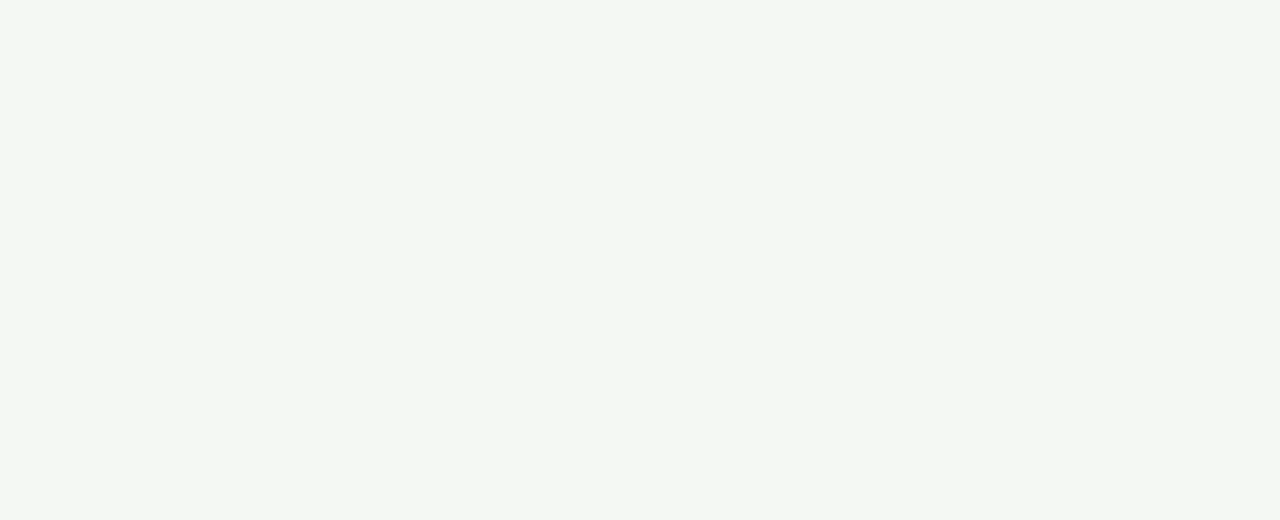
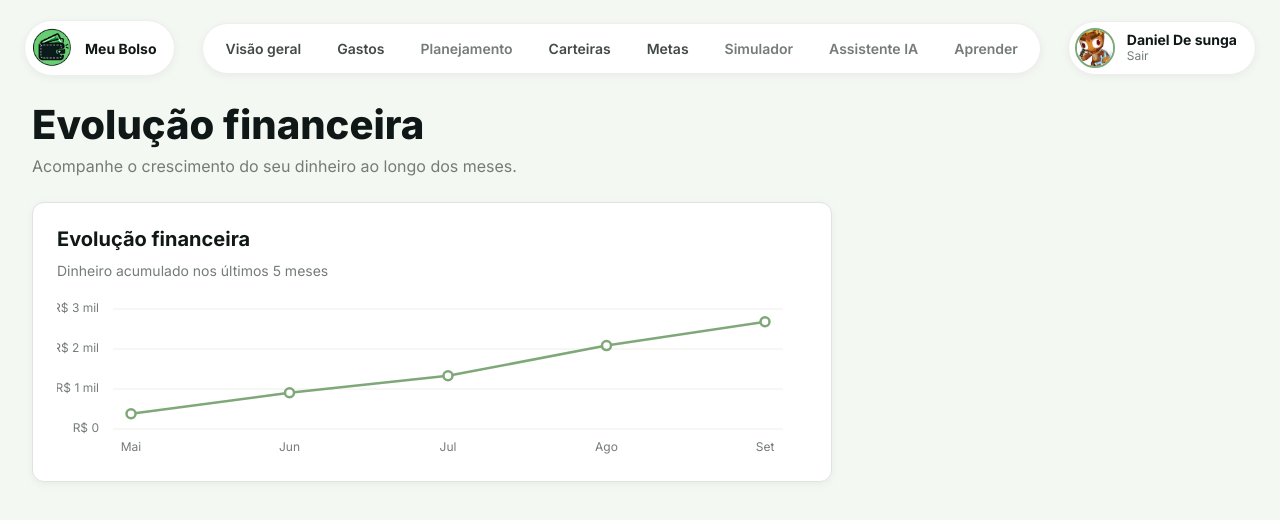
Before and after one commit to ICEI-PUC-Minas-PMGES-TI/pmg-es-2026-2-ti2-8183100-meu-bolso, a React (Vite) app in the folder Codigo/Frontend/: page /evolucao-financeira in a window 1280 px wide. Before the commit this address had no page. Shown: the top 520 px of the page. Built offline with nearby package versions, Linux system fonts and the light colour scheme.

Commit message:
feat: Integra pagina de Evolucao Financeira com CSS Modules e tema global

```diff
--- a/Codigo/Frontend/src/App.jsx
+++ b/Codigo/Frontend/src/App.jsx
@@ -9,6 +9,7 @@ import Dashboard from "./pages/Dashboard/Dashboard";
 import Carteiras from "./pages/Carteiras/Carteiras";
 import Gastos from "./pages/Gastos/Gastos";
 import Metas from "./pages/Metas/Metas";
+import EvolucaoFinanceira from "./pages/EvolucaoFinanceira/EvolucaoFinanceira";
 
 function App() {
   return (
@@ -24,6 +25,7 @@ function App() {
           <Route path="/carteiras" element={<Carteiras />} />
           <Route path="/gastos" element={<Gastos />} />
           <Route path="/metas" element={<Metas />} />
+          <Route path="/evolucao-financeira" element={<EvolucaoFinanceira />} />
 
           {/* Adicione quando criar as páginas:
           <Route path="/perfil" element={<Perfil />} />
--- /dev/null
+++ b/Codigo/Frontend/src/pages/EvolucaoFinanceira/EvolucaoFinanceira.jsx
@@ -0,0 +1,261 @@
+import { useState, useRef, useEffect, useMemo } from "react";
+
+import styles from "./EvolucaoFinanceira.module.css";
+
+// ============================================================
+// EVOLUÇÃO FINANCEIRA
+// ------------------------------------------------------------
+// Página que mostra o dinheiro acumulado ao longo dos meses em
+// um gráfico de linha. Segue o padrão das demais páginas
+// (componente funcional + CSS Module + classes globais do
+// global.css).
+//
+// TODO (back-end): substituir os dados de exemplo por chamadas
+// ao serviço de API (src/service/Api.js).
+// ============================================================
+
+// Dados de exemplo apenas para visualizar o layout.
+// Serão removidos quando a integração com a API for feita.
+const DADOS_PADRAO = [
+  { mes: "Mai", valor: 380 },
+  { mes: "Jun", valor: 905 },
+  { mes: "Jul", valor: 1330 },
+  { mes: "Ago", valor: 2085 },
+  { mes: "Set", valor: 2680 },
+];
+
+// Formata em reais: 2085 -> "R$ 2.085,00"
+function formatarReal(numero) {
+  return numero.toLocaleString("pt-BR", {
+    style: "currency",
+    currency: "BRL",
+  });
+}
+
+// Rótulo do eixo Y: 0 -> "R$ 0" | 1000 -> "R$ 1 mil"
+function formatarEixo(numero) {
+  return numero === 0 ? "R$ 0" : `R$ ${numero / 1000} mil`;
+}
+
+function GraficoEvolucao({
+  titulo = "Evolução financeira",
+  subtitulo = "Dinheiro acumulado nos últimos 5 meses",
+  dados = DADOS_PADRAO,
+  altura = 160,
+}) {
+  const areaRef = useRef(null);
+
+  // Largura real do gráfico (atualiza quando a tela muda de tamanho)
+  const [largura, setLargura] = useState(700);
+
+  // Índice do ponto sob o mouse (null = nenhum)
+  const [pontoAtivo, setPontoAtivo] = useState(null);
+
+  useEffect(() => {
+    const elemento = areaRef.current;
+    if (!elemento) return;
+
+    const observador = new ResizeObserver(([entrada]) => {
+      setLargura(entrada.contentRect.width);
+    });
+
+    observador.observe(elemento);
+    setLargura(elemento.getBoundingClientRect().width);
+
+    return () => observador.disconnect();
+  }, []);
+
+  // Espaços internos do gráfico
+  const margem = { topo: 12, direita: 24, base: 28, esquerda: 56 };
+  const recuo = 18; // afasta o primeiro e o último ponto das bordas
+  const larguraUtil = Math.max(largura - margem.esquerda - margem.direita, 10);
+  const alturaUtil = altura - margem.topo - margem.base;
+
+  // Eixo Y: marcas de R$ 1.000 em R$ 1.000
+  const { teto, marcas } = useMemo(() => {
+    const maior = Math.max(...dados.map((d) => d.valor), 1);
+    const teto = Math.ceil(maior / 1000) * 1000;
+    const marcas = [];
+
+    for (let v = 0; v <= teto; v += 1000) {
+      marcas.push(v);
+    }
+
+    return { teto, marcas };
+  }, [dados]);
+
+  function posicaoX(indice) {
+    if (dados.length === 1) {
+      return margem.esquerda + larguraUtil / 2;
+    }
+    const passo = (larguraUtil - recuo * 2) / (dados.length - 1);
+    return margem.esquerda + recuo + indice * passo;
+  }
+
+  function posicaoY(valor) {
+    return margem.topo + alturaUtil - (valor / teto) * alturaUtil;
+  }
+
+  // Cada ponto já com a posição calculada na tela
+  const pontos = dados.map((d, i) => ({
+    ...d,
+    x: posicaoX(i),
+    y: posicaoY(d.valor),
+  }));
+
+  const linha = pontos
+    .map((p, i) => `${i === 0 ? "M" : "L"}${p.x},${p.y}`)
+    .join(" ");
+
+  // Descobre qual ponto está mais perto do mouse
+  function handleMouseMove(event) {
+    const caixa = event.currentTarget.getBoundingClientRect();
+    const mouseX = event.clientX - caixa.left;
+
+    let maisPerto = 0;
+    let menorDistancia = Infinity;
+
+    pontos.forEach((p, i) => {
+      const distancia = Math.abs(p.x - mouseX);
+      if (distancia < menorDistancia) {
+        menorDistancia = distancia;
+        maisPerto = i;
+      }
+    });
+
+    setPontoAtivo(maisPerto);
+  }
+
+  function handleMouseLeave() {
+    setPontoAtivo(null);
+  }
+
+  const ponto = pontoAtivo !== null ? pontos[pontoAtivo] : null;
+
+  // Centraliza o tooltip no ponto sem deixar sair do card
+  // (a largura de 120px também está em .tooltip no CSS Module)
+  const larguraTooltip = 120;
+  const tooltipEsquerda = ponto
+    ? Math.min(
+        Math.max(ponto.x - larguraTooltip / 2, 0),
+        largura - larguraTooltip
+      )
+    : 0;
+
+  return (
+    <div className={`card ${styles.card}`}>
+      <div className={styles.cardTopo}>
+        <h3>{titulo}</h3>
+        <p className="texto-secundario texto-pequeno">{subtitulo}</p>
+      </div>
+
+      <div className={styles.grafico} ref={areaRef}>
+        <svg
+          className={styles.svg}
+          width={largura}
+          height={altura}
+          role="img"
+          aria-label={`${titulo}: ${dados
+            .map((d) => `${d.mes} ${formatarReal(d.valor)}`)
+            .join(", ")}`}
+          onPointerMove={handleMouseMove}
+          onPointerDown={handleMouseMove}
+          onPointerLeave={handleMouseLeave}
+        >
+          {/* Linhas de grade e valores do eixo Y */}
+          {marcas.map((valor) => (
+            <g key={valor}>
+              <line
+                className={styles.grade}
+                x1={margem.esquerda}
+                x2={largura - margem.direita}
+                y1={posicaoY(valor)}
+                y2={posicaoY(valor)}
+              />
+              <text
+                className={styles.rotuloY}
+                x={margem.esquerda - 14}
+                y={posicaoY(valor)}
+                textAnchor="end"
+                dominantBaseline="middle"
+              >
+                {formatarEixo(valor)}
+              </text>
+            </g>
+          ))}
+
+          {/* Meses do eixo X */}
+          {pontos.map((p) => (
+            <text
+              className={styles.rotuloX}
+              key={p.mes}
+              x={p.x}
+              y={altura - 6}
+              textAnchor="middle"
+            >
+              {p.mes}
+            </text>
+          ))}
+
+          {/* Linha vertical que aparece no hover */}
+          {ponto && (
+            <line
+              className={styles.guia}
+              x1={ponto.x}
+              x2={ponto.x}
+              y1={margem.topo}
+              y2={margem.topo + alturaUtil}
+            />
+          )}
+
+          {/* Linha do gráfico */}
+          <path className={styles.linha} d={linha} />
+
+          {/* Bolinhas de cada mês */}
+          {pontos.map((p, i) => (
+            <circle
+              key={p.mes}
+              className={`${styles.ponto} ${
+                pontoAtivo === i ? styles.pontoAtivo : ""
+              }`}
+              cx={p.x}
+              cy={p.y}
+              r={pontoAtivo === i ? 6 : 4.5}
+            />
+          ))}
+        </svg>
+
+        {/* Tooltip com o valor exato (só a posição é dinâmica) */}
+        {ponto && (
+          <div
+            className={styles.tooltip}
+            style={{ left: tooltipEsquerda, top: Math.max(ponto.y - 58, 0) }}
+          >
+            <span className={styles.tooltipMes}>{ponto.mes}</span>
+            <strong className={styles.tooltipValor}>
+              {formatarReal(ponto.valor)}
+            </strong>
+          </div>
+        )}
+      </div>
+    </div>
+  );
+}
+
+// Página de Evolução Financeira (renderizada dentro do Layout, como as demais)
+function EvolucaoFinanceira() {
+  return (
+    <div className={styles.evolucao}>
+      <div className={styles.cabecalho}>
+        <h1>Evolução financeira</h1>
+        <p className="texto-secundario">
+          Acompanhe o crescimento do seu dinheiro ao longo dos meses.
+        </p>
+      </div>
+
+      <GraficoEvolucao />
+    </div>
+  );
+}
+
+export default EvolucaoFinanceira;
--- /dev/null
+++ b/Codigo/Frontend/src/pages/EvolucaoFinanceira/EvolucaoFinanceira.module.css
@@ -0,0 +1,121 @@
+/* ========================================
+   EVOLUÇÃO FINANCEIRA
+======================================== */
+
+.evolucao {
+  display: flex;
+  flex-direction: column;
+  gap: var(--espaco-6);
+}
+
+/* Cabeçalho da página */
+.cabecalho h1 {
+  font-size: var(--titulo-xl);
+  font-weight: 800;
+}
+
+.cabecalho p {
+  margin-top: var(--espaco-1);
+}
+
+/* Cartão do gráfico */
+.card {
+  max-width: 800px;
+}
+
+.cardTopo {
+  display: flex;
+  flex-direction: column;
+  gap: var(--espaco-2);
+}
+
+.cardTopo h3 {
+  margin: 0;
+}
+
+/* Área do gráfico */
+.grafico {
+  position: relative;
+  margin-top: var(--espaco-4);
+  width: 100%;
+}
+
+.svg {
+  display: block;
+  touch-action: pan-y;
+  cursor: crosshair;
+}
+
+/* Grade e eixos */
+.grade {
+  stroke: var(--cinza-100);
+  stroke-width: 1;
+}
+
+.rotuloY {
+  font-size: var(--texto-xs);
+  fill: var(--cinza-500);
+}
+
+.rotuloX {
+  font-size: var(--texto-xs);
+  fill: var(--cinza-500);
+}
+
+/* Guia vertical do ponto ativo */
+.guia {
+  stroke: var(--cinza-300);
+  stroke-width: 1;
+  stroke-dasharray: 3 3;
+}
+
+/* Linha e marcadores */
+.linha {
+  fill: none;
+  stroke: var(--verde-principal);
+  stroke-width: 2.5;
+  stroke-linejoin: round;
+  stroke-linecap: round;
+}
+
+.ponto {
+  fill: var(--branco);
+  stroke: var(--verde-principal);
+  stroke-width: 2.5;
+  transition: r var(--transicao-rapida);
+}
+
+.pontoAtivo {
+  stroke: var(--verde-escuro);
+}
+
+/* Tooltip */
+.tooltip {
+  position: absolute;
+  width: 120px; /* manter igual a larguraTooltip no .jsx */
+  pointer-events: none;
+  background: var(--preto);
+  color: var(--branco);
+  border-radius: var(--radius-pequeno);
+  padding: 7px 10px;
+  text-align: center;
+  box-shadow: var(--sombra-card);
+}
+
+.tooltipMes {
+  display: block;
+  font-size: var(--texto-xs);
+  color: var(--cinza-300);
+}
+
+.tooltipValor {
+  font-size: var(--texto-sm);
+  font-weight: 600;
+  margin-top: 2px;
+}
+
+@media (prefers-reduced-motion: reduce) {
+  .ponto {
+    transition: none;
+  }
+}
```
